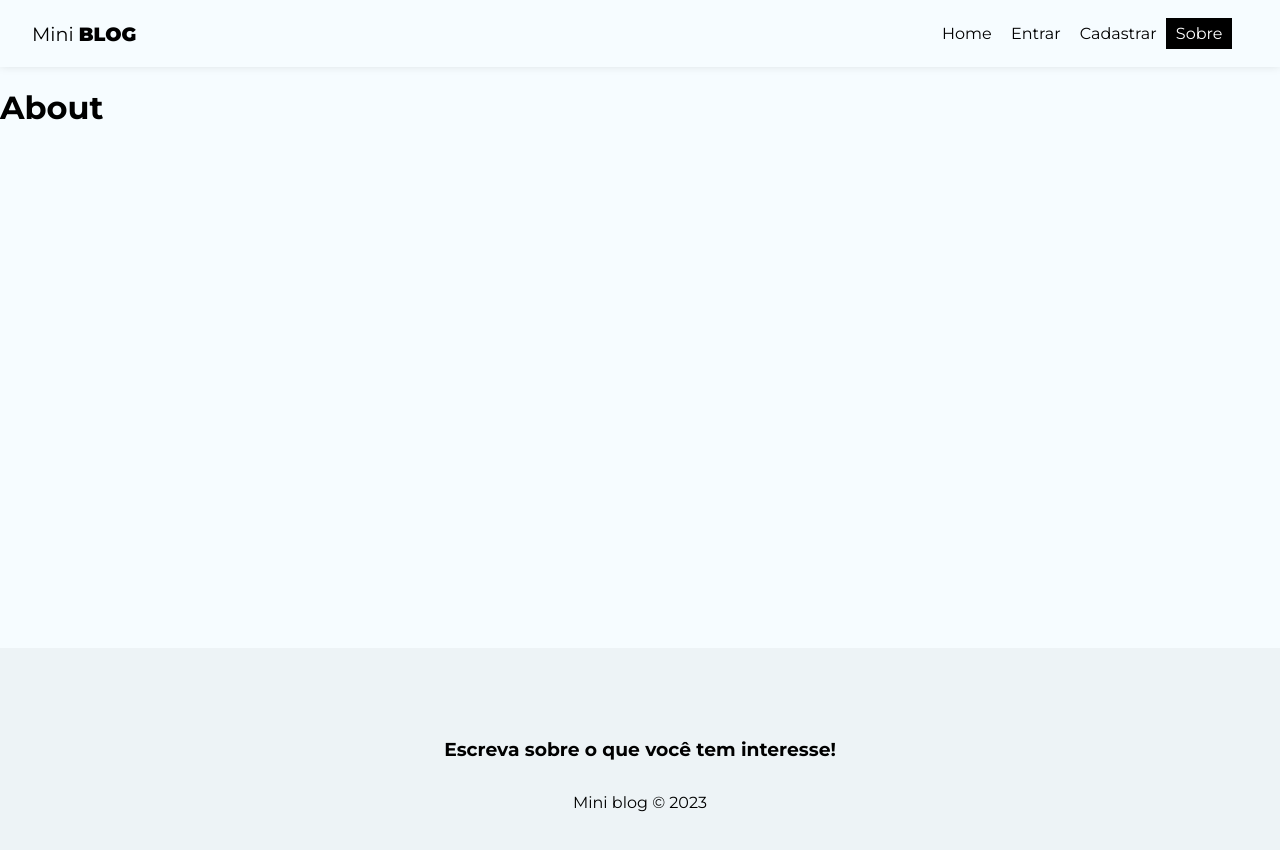
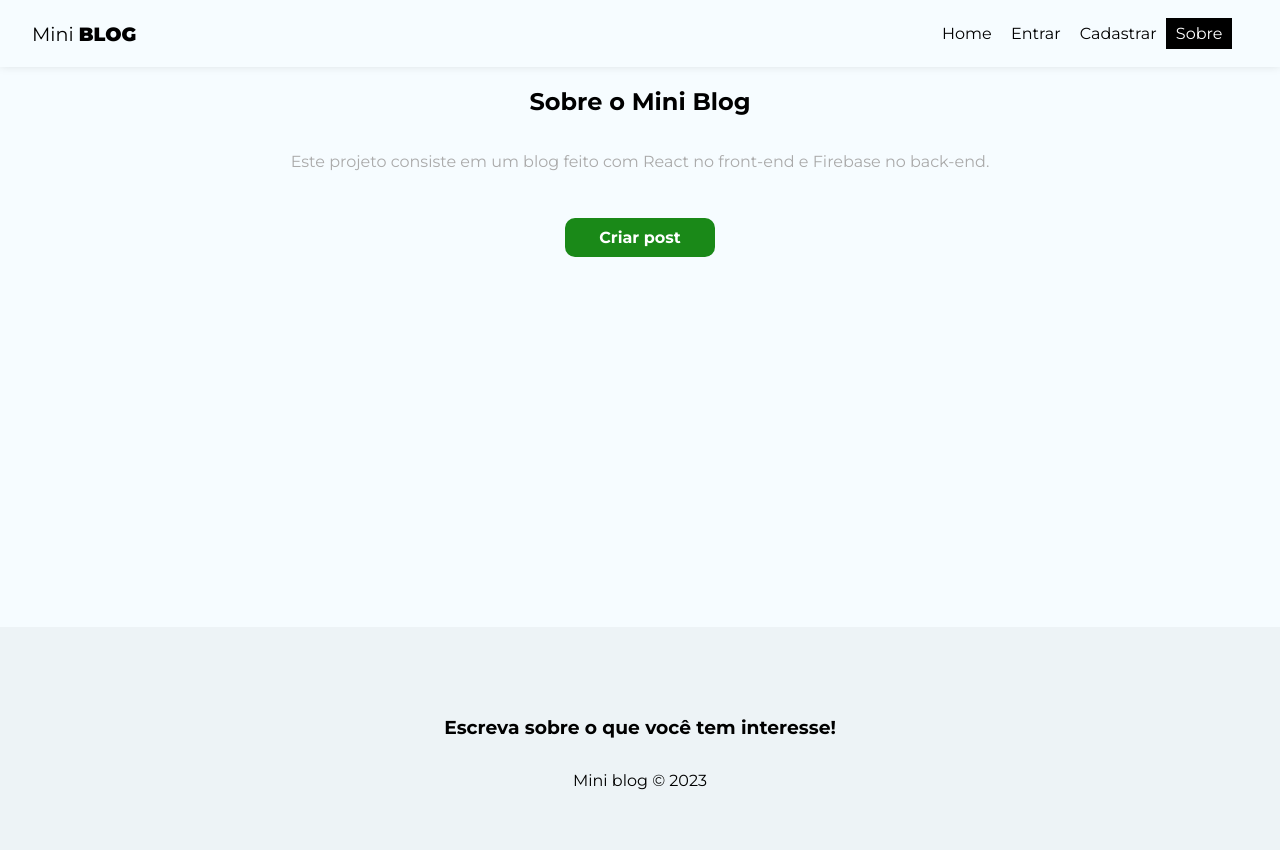
Before and after one commit to matheusvleite/mini-blog, a React (Create React App) app: page /about in a window 1280 px wide. Shown: the top 850 px of the page. Built offline with nearby package versions, Linux system fonts and the light colour scheme; no server answers.

Commit message:
Bloqueando páginas que precisam de autenticação e ajustes na página about

```diff
--- a/src/App.js
+++ b/src/App.js
@@ -41,10 +41,10 @@
             <Routes>
               <Route path='/' element={<Home />} />
               <Route path='/about' element={<About />} />
-              <Route path='/login' element={<Login />} />
-              <Route path='/register' element={<Register />} />
-              <Route path='/posts/create' element={<CreatePost />} />
-              <Route path='/dashboard' element={<Dashboard />} />
+              <Route path='/login' element={!user ? <Login /> : <Navigate to="/" />} />
+              <Route path='/register' element={!user ? <Register /> : <Navigate to="/" />} />
+              <Route path='/posts/create' element={user ? <CreatePost /> : <Navigate to="/login" />} />
+              <Route path='/dashboard' element={user ? <Dashboard /> : <Navigate to="/login" />} />
             </Routes>
           </div>
           <Footer />
--- a/src/pages/About/About.js
+++ b/src/pages/About/About.js
@@ -1,10 +1,14 @@
 import React from 'react'
 import styles from './About.module.css';
+import { Link } from 'react-router-dom';
 
 const About = () => {
     return (
-        <div>
-            <h1>About</h1>
+        <div className={styles.about}>
+
+            <h2>Sobre o Mini <span>Blog</span></h2>
+            <p>Este projeto consiste em um blog feito com React no front-end e Firebase no back-end.</p>
+            <Link to="/posts/create" className='btn'>Criar post</Link>
         </div>
     )
 }
--- a/src/pages/About/About.module.css
+++ b/src/pages/About/About.module.css
@@ -0,0 +1,17 @@
+.about {
+    text-align: center;
+    display: flex;
+    flex-direction: column;
+    align-items: center;
+}
+
+.about p {
+    color: #aaa;
+    margin-bottom: 2rem;
+}
+
+.about a {
+    display: block;
+    padding: 10px 15px;
+    margin-top: 15px;
+}
```
